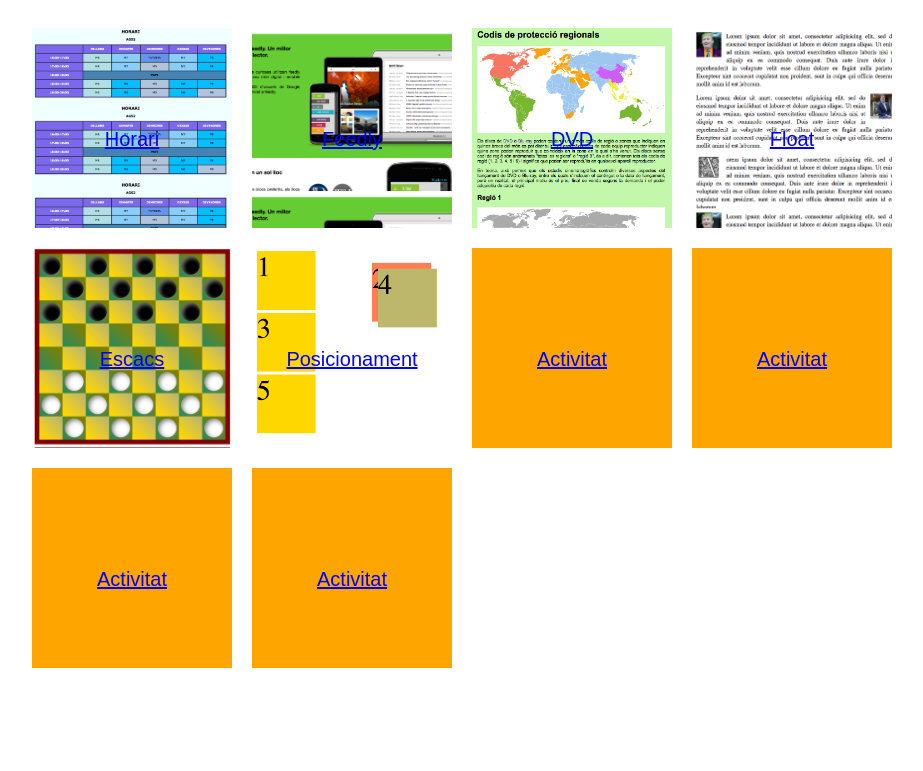
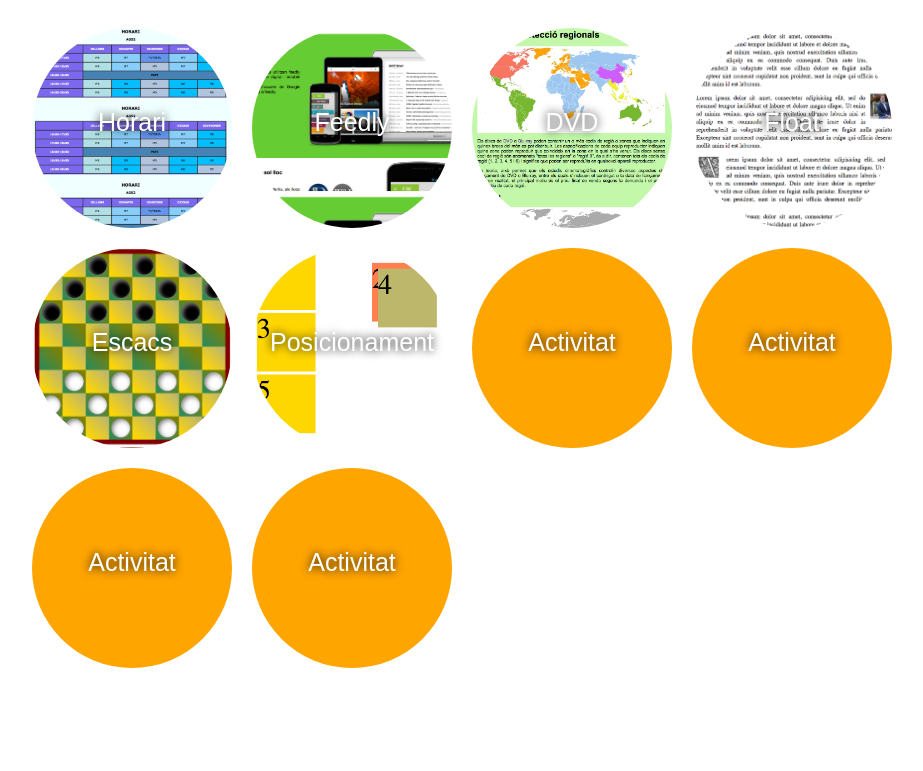
Before and after one commit to agarciau2019crn/AGS2, a plain HTML site: page index.html in a window 1280 px wide. Shown: the whole page, without its empty margins (178-1101 px from the left). Drawn offline with Linux system fonts and the light colour scheme.

Commit message:
Add files via upload

```diff
--- a/estils.css
+++ b/estils.css
@@ -13,6 +13,7 @@ li {
   height: 200px;
   float: left;
   background-size: 100%;
+  border-radius: 50%;
 }
 
 /*.anulador {
@@ -22,11 +23,13 @@ li {
 a {
   height: 200px;
   display: block;
-  font-size: 20px;
+  font-size: 25px;
   font-family: sans-serif;
-  padding-top: 100px;
-  color: blue;
+  padding-top: 80px;
   text-align: center;
+  text-shadow: 0 0 10px black;
+  color: white;
+  text-decoration: none;
 }
 
 #a01 {
```
